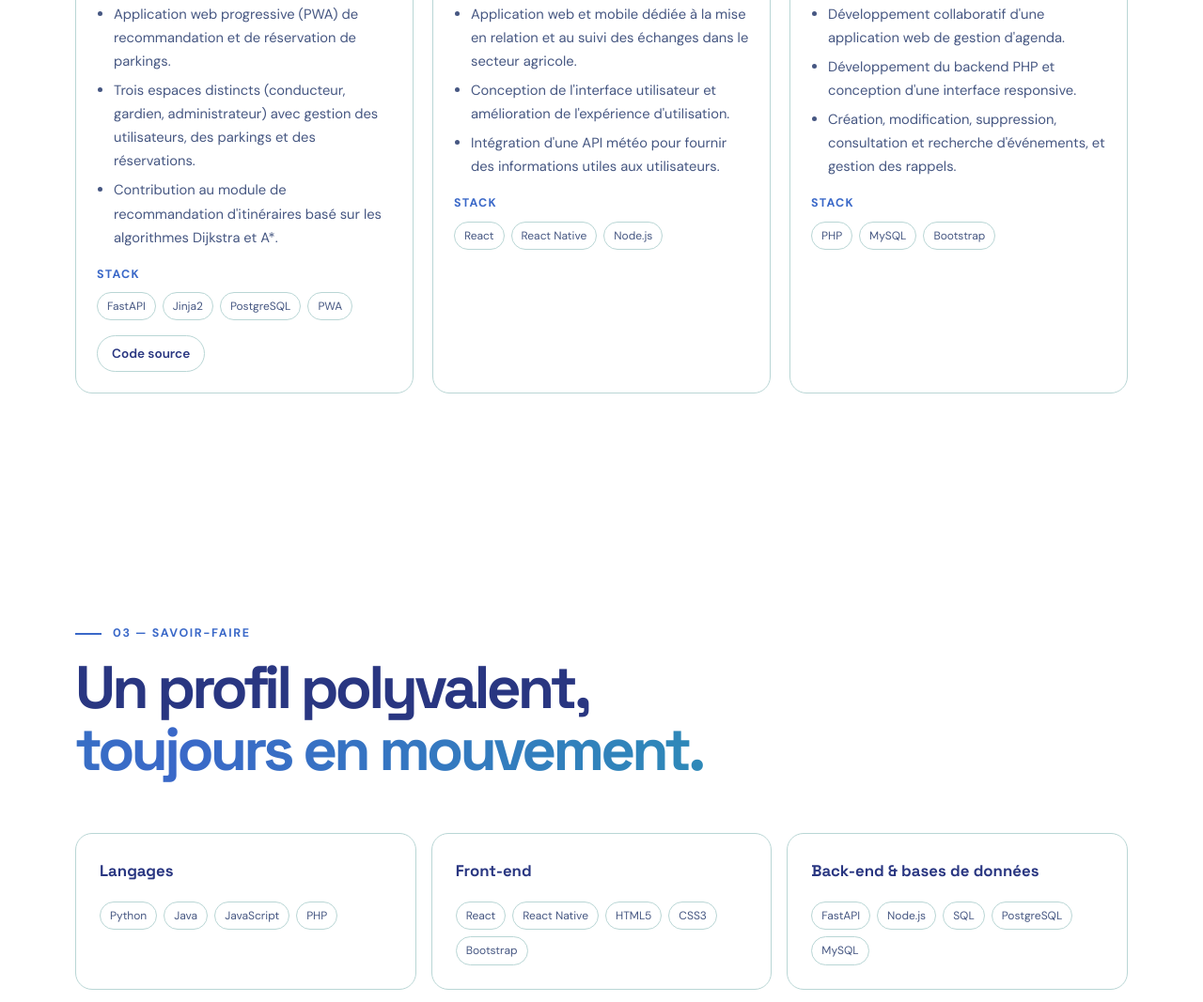
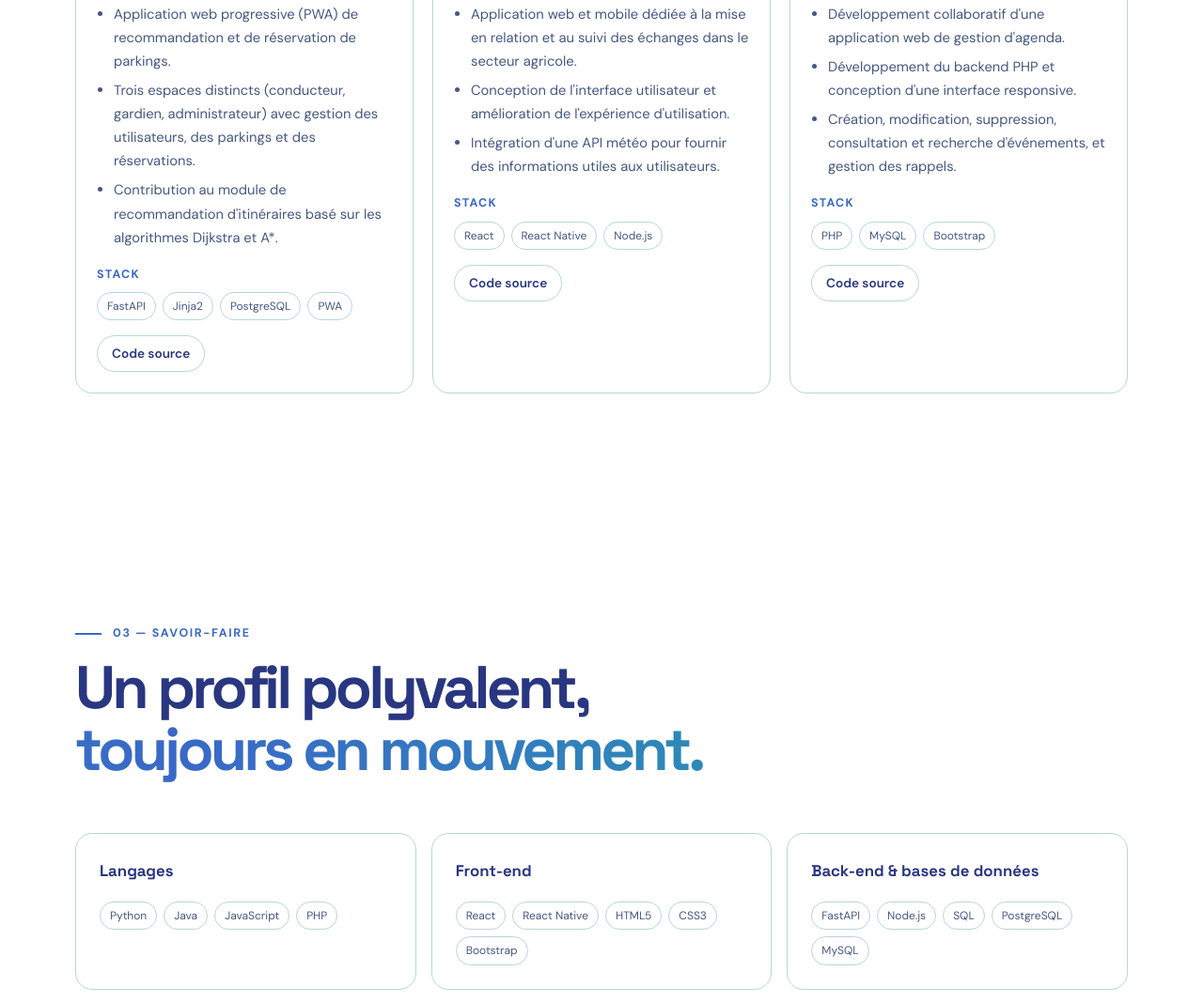
Before and after one commit to Mathieu-35/portfolio, a plain HTML site: page index.html in a window 1280 px wide. Shown: the part 2015-3082 px from the top of the page at 94% size. Drawn offline with Linux system fonts and the light colour scheme.

Commit message:
Ajout des boutons Code source pour Tantsaha Connect et Agenda Personnel

```diff
--- a/index.html
+++ b/index.html
@@ -284,7 +284,15 @@
                   <li class="tag">React Native</li>
                   <li class="tag">Node.js</li>
                 </ul>
-                <div class="card-links"></div>
+                <div class="card-links">
+                  <a
+                    class="btn small"
+                    href="https://github.com/Mathieu-35/tantsaha-connect"
+                    target="_blank"
+                    rel="noopener noreferrer"
+                    >Code source</a
+                  >
+                </div>
               </div>
             </article>
 
@@ -321,7 +329,15 @@
                   <li class="tag">MySQL</li>
                   <li class="tag">Bootstrap</li>
                 </ul>
-                <div class="card-links"></div>
+                <div class="card-links">
+                  <a
+                    class="btn small"
+                    href="https://github.com/Mathieu-35/agenda-personnel"
+                    target="_blank"
+                    rel="noopener noreferrer"
+                    >Code source</a
+                  >
+                </div>
               </div>
             </article>
           </div>
```
